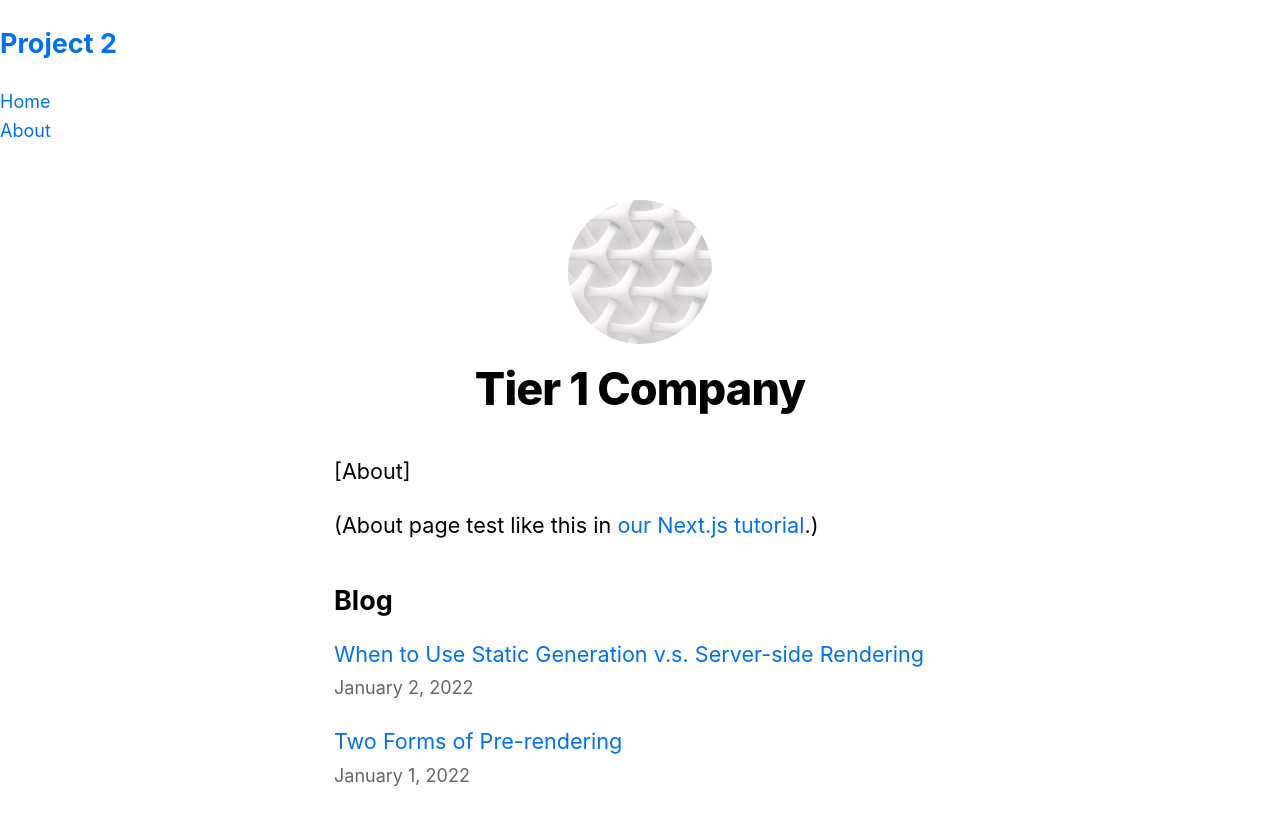
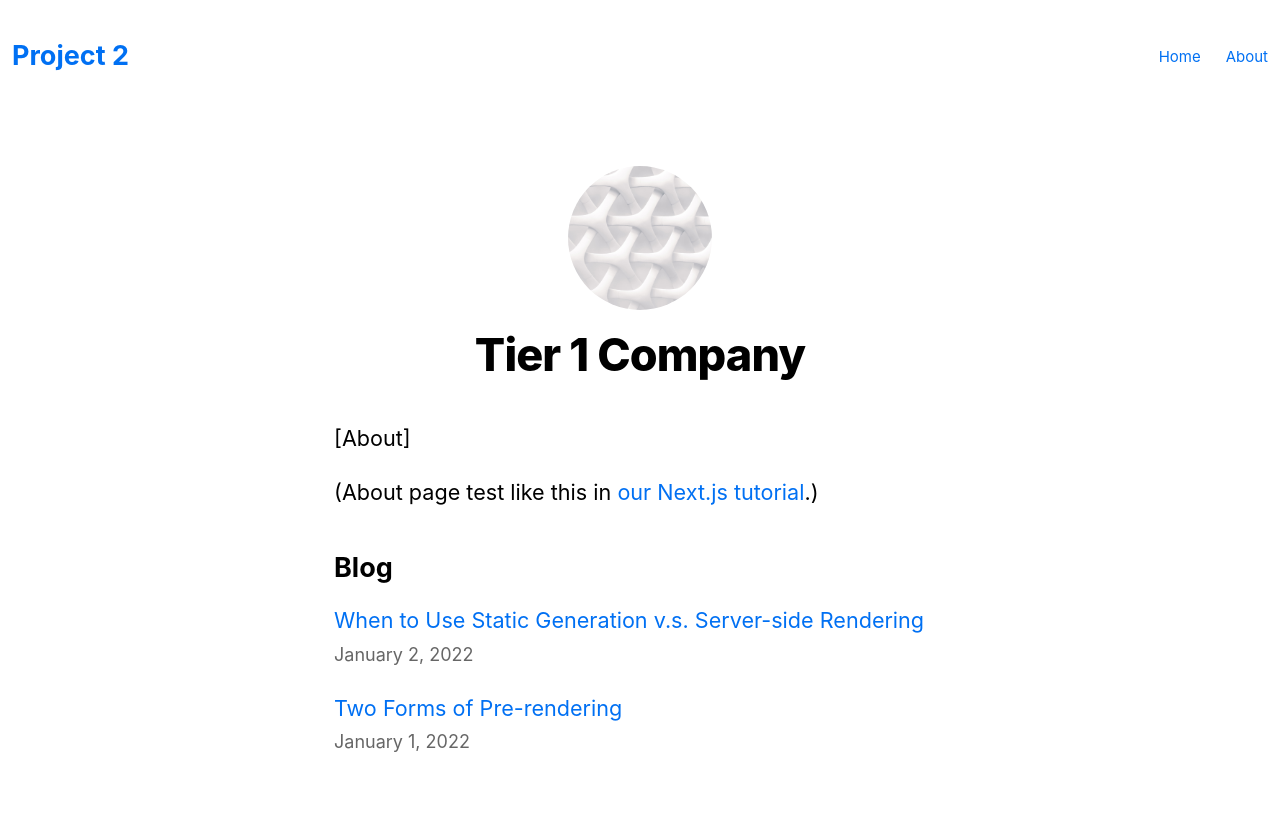
Before and after one commit to NJIT-WIS/project-2-tier-1-company, a Next.js app: page /about in a window 1280 px wide. Shown: the top 824 px of the page. Built offline with nearby package versions, Linux system fonts and the light colour scheme.

Commit message:
navbar css and hover effect

```diff
--- a/styles/global.css
+++ b/styles/global.css
@@ -25,3 +25,43 @@ img {
   max-width: 100%;
   display: block;
 }
+
+header {
+    position: sticky;
+    top: 0;
+    z-index: 10;
+}
+
+.nav {
+    display: flex;
+    padding: 12px;
+    justify-content: space-between;
+    align-items: center;
+}
+.nav__menu-list{
+    display: flex;
+    flex-direction: row;
+    align-items: center;
+    column-gap: 25px;
+
+}
+
+.nav__link {
+    font-size:15px;
+    position: relative;
+}
+
+.nav__link::before {
+    content: '';
+    position: absolute;
+    width: 0%;
+    bottom: -15px;
+    left: 0;
+    height: 5px;
+    transition: all 0.1s;
+    background-color: black;
+}
+
+.nav__link:hover::before {
+    width: 100%;
+}
```
